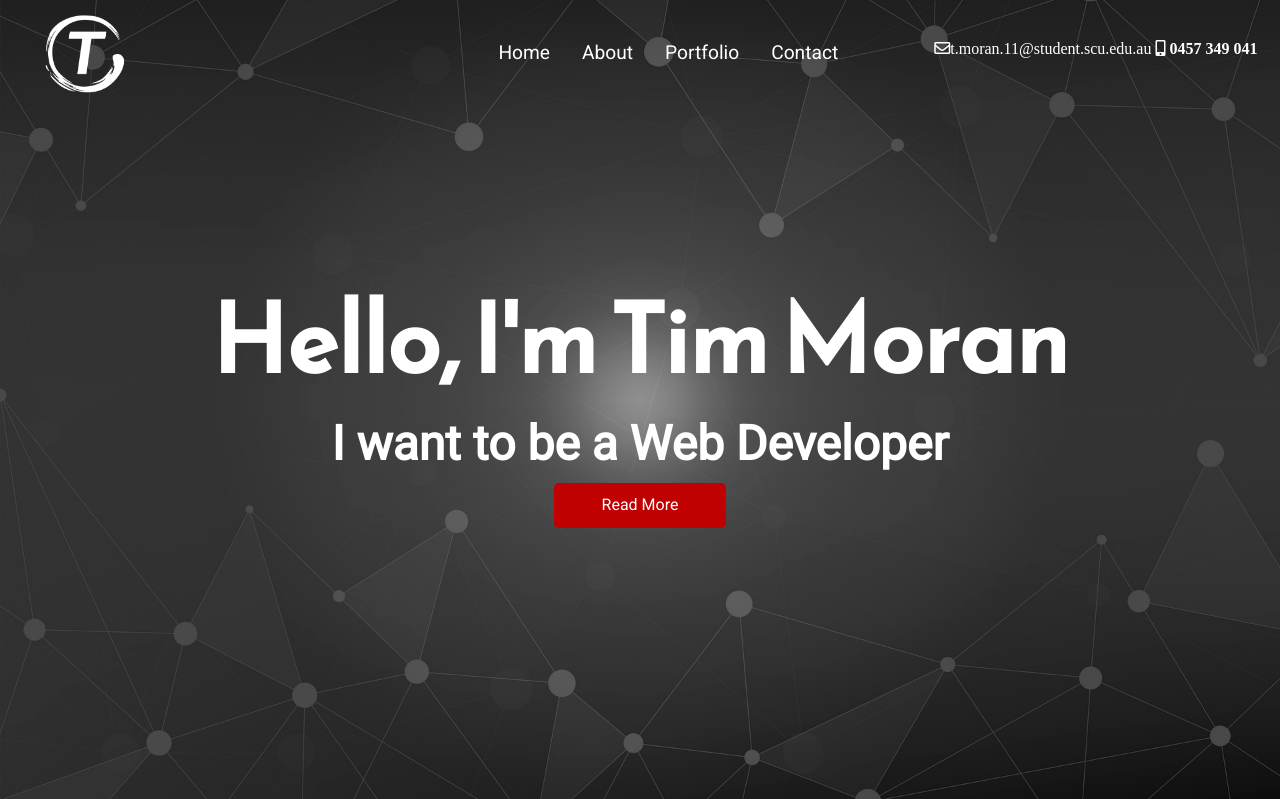
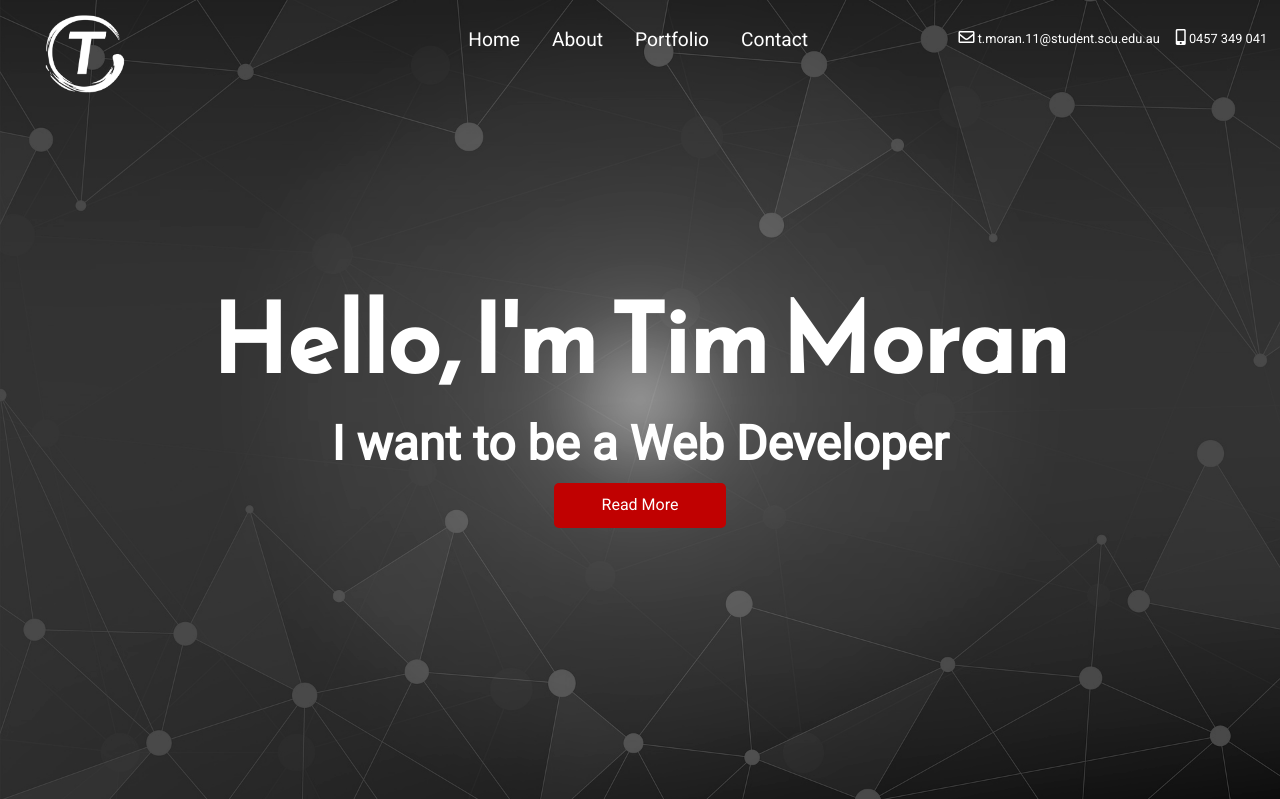
Before and after one commit to tmoran18/portfolio, a PHP site: page / in a window 1280 px wide. Shown: the top 799 px of the page. Run offline with PHP 8.4, Linux system fonts and the light colour scheme; some libraries are stand-ins or nearby versions.

Commit message:
homepage work

```diff
--- a/css/styles.css
+++ b/css/styles.css
@@ -27,6 +27,11 @@ p {
    color: #c00101;
 }
 
+.roboto{
+   font-family: "Roboto", sans-serif;
+   font-weight:400;
+   font-size:.8rem;
+}
 .bg-light {
    background: #f4f4f4;
    color: #333;
@@ -84,6 +89,10 @@ p {
    padding: 3rem;
 }
 
+.pxr-1{
+   padding-right:1rem;
+}
+
 .btn {
    display: inline-block;
    color: #fff;
@@ -132,9 +141,9 @@ p {
 
 #navbar ul {
    display: flex;
-   align-items: flex-end;
+   flex:1;
+   align-items: center;
    list-style: none;
-   margin-right:5rem;
    margin-bottom:2rem;
    font-size:1.2rem;
 
@@ -154,7 +163,7 @@ p {
 #navbar .logo{
    position: relative;
    margin-left:2rem;
-   z-index: 2;
+  flex:1;
 }
 
 #showcase #navbar .logo-name{
@@ -164,6 +173,14 @@ p {
    font-family: 'Asap', sans-serif;
    letter-spacing: .1rem;
    width:15rem;
+}
+
+#navbar .contact{
+   display:flex;
+   justify-content: flex-end;
+   align-items: flex-start;
+   padding-top:1rem;
+   flex:1;
 }
 
 /* Showcase */
@@ -254,19 +271,3 @@ p {
    width: 100%;
    padding: 0.5rem;
 }
-
-
-.contact{
-align-self: center;
-margin-bottom:.9rem;
-   width:350px;
-}
-
-#navbar ul{
-
-}
-
-#navbar .logo{
-
-   width:460px;
-}
--- a/index.html
+++ b/index.html
@@ -29,8 +29,8 @@
             <li><a href="#contact">Contact</a></li>
          </ul>
          <div class="contact">
-            <i class="far fa-envelope">t.moran.11@student.scu.edu.au</i>
-            <i class="fas fa-mobile-alt"> 0457 349 041</i>
+            <i class="far fa-envelope"><strong class="roboto pxr-1"> t.moran.11@student.scu.edu.au</strong></i>
+            <i class="fas fa-mobile-alt"><strong class="roboto"> 0457 349 041</strong></i>
          </div>
       </nav>
 
```
